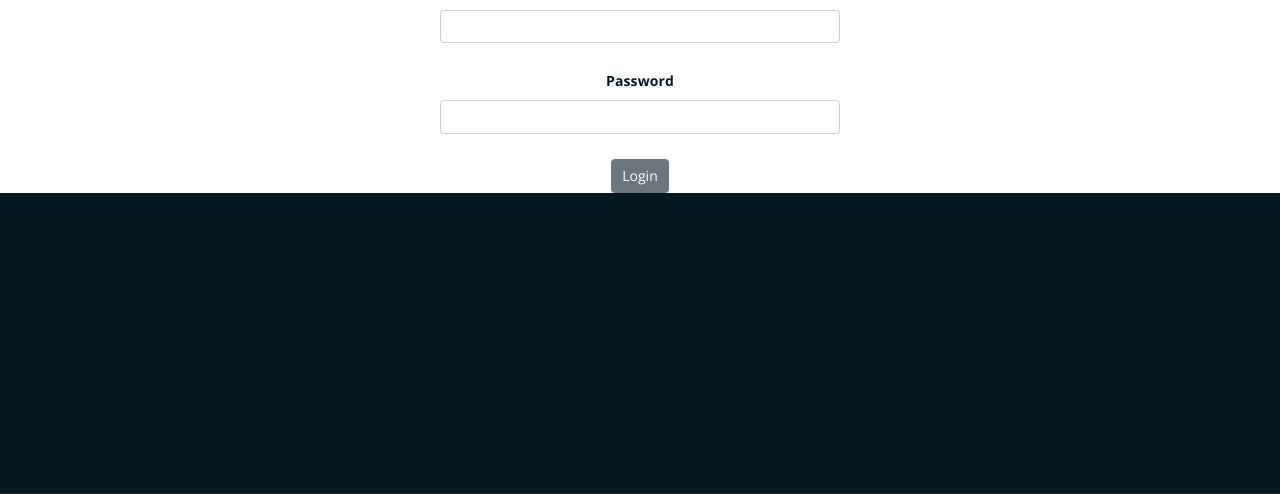
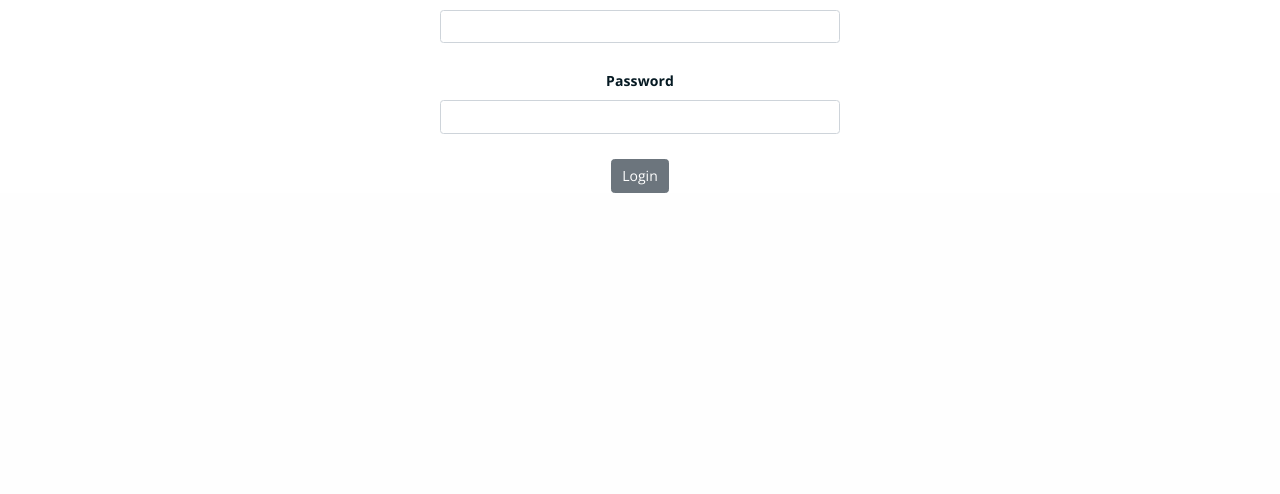
Before and after one commit to SwapnilMane1511/Bone-Fracture-Detection, a Flask app: page /login in a window 1280 px wide. Shown: the part 713-1207 px from the top of the page. After the commit the page ends 906 px from the top, so only its background shows below. Run offline with Flask 3, Linux system fonts and the light colour scheme; some libraries are stand-ins or nearby versions.

Commit message:
Refactor login.html for relative paths and cleanup
Updated stylesheet and script links to use relative paths. Removed preloader and footer sections.

```diff
--- a/templates/login.html
+++ b/templates/login.html
@@ -11,15 +11,15 @@
 <link href="https://fonts.googleapis.com/css?family=Poppins:400,700&display=swap" rel="stylesheet">
 
 <!-- CSS -->
-<link rel="stylesheet" href="static/assets/css/all.min.css">
-<link rel="stylesheet" href="static/assets/bootstrap/css/bootstrap.min.css">
-<link rel="stylesheet" href="static/assets/css/owl.carousel.css">
-<link rel="stylesheet" href="static/assets/css/magnific-popup.css">
-<link rel="stylesheet" href="static/assets/css/animate.css">
-<link rel="stylesheet" href="static/assets/css/meanmenu.min.css">
-<link rel="stylesheet" href="static/assets/css/main.css">
-<link rel="stylesheet" href="static/assets/css/responsive.css">
-<link rel="stylesheet" href="static/assets/css/login.css">
+<link rel="stylesheet" href="../static/assets/css/all.min.css">
+<link rel="stylesheet" href="../static/assets/bootstrap/css/bootstrap.min.css">
+<link rel="stylesheet" href="../static/assets/css/owl.carousel.css">
+<link rel="stylesheet" href="../static/assets/css/magnific-popup.css">
+<link rel="stylesheet" href="../static/assets/css/animate.css">
+<link rel="stylesheet" href="../static/assets/css/meanmenu.min.css">
+<link rel="stylesheet" href="../static/assets/css/main.css">
+<link rel="stylesheet" href="../static/assets/css/responsive.css">
+<link rel="stylesheet" href="../static/assets/css/login.css">
 
 <script>
 function login(){
@@ -28,7 +28,7 @@ function login(){
 
     if(uname === "admin" && pwd === "admin"){
         alert("Login Success!");
-        window.location = "image.html";
+        window.location = "image.html"; // same folder navigation
     } else {
         alert("Invalid Credentials!");
     }
@@ -39,32 +39,15 @@ function login(){
 
 <body>
 
-<!-- Preloader -->
-<div class="loader">
-    <div class="loader-inner">
-        <div class="circle"></div>
-    </div>
-</div>
-
 <!-- Header -->
 <div class="top-header-area" id="sticker">
-    <div class="container">
-        <div class="row">
-            <div class="col-lg-12 text-center">
-                <div class="main-menu-wrap">
-
-                    <nav class="main-menu">
-                        <ul>
-                            <li><a href="index.html">Home</a></li>
-                            <li><a href="templates/login.html">Login</a></li>
-                        </ul>
-                    </nav>
-
-                    <div class="mobile-menu"></div>
-
-                </div>
-            </div>
-        </div>
+    <div class="container text-center">
+        <nav class="main-menu">
+            <ul>
+                <li><a href="../index.html">Home</a></li>
+                <li><a href="login.html">Login</a></li>
+            </ul>
+        </nav>
     </div>
 </div>
 
@@ -98,22 +81,10 @@ function login(){
     </div>
 </div>
 
-<!-- Footer -->
-<div class="footer-area">
-    <div class="container"></div>
-</div>
-
-<div class="copyright">
-    <div class="container"></div>
-</div>
-
 <!-- JS -->
-<script src="static/assets/js/jquery-1.11.3.min.js"></script>
-<script src="static/assets/bootstrap/js/bootstrap.min.js"></script>
-<script src="static/assets/js/owl.carousel.min.js"></script>
-<script src="static/assets/js/jquery.meanmenu.min.js"></script>
-<script src="static/assets/js/sticker.js"></script>
-<script src="static/assets/js/main.js"></script>
+<script src="../static/assets/js/jquery-1.11.3.min.js"></script>
+<script src="../static/assets/bootstrap/js/bootstrap.min.js"></script>
+<script src="../static/assets/js/main.js"></script>
 
 </body>
 </html>
```
